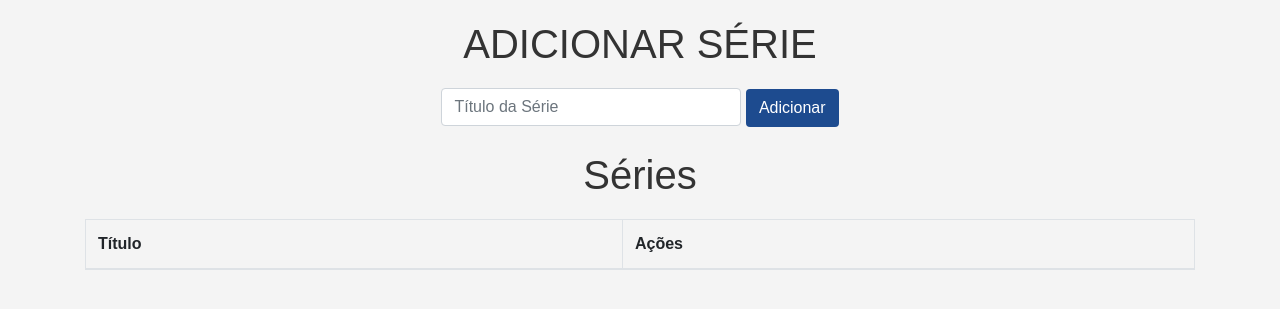
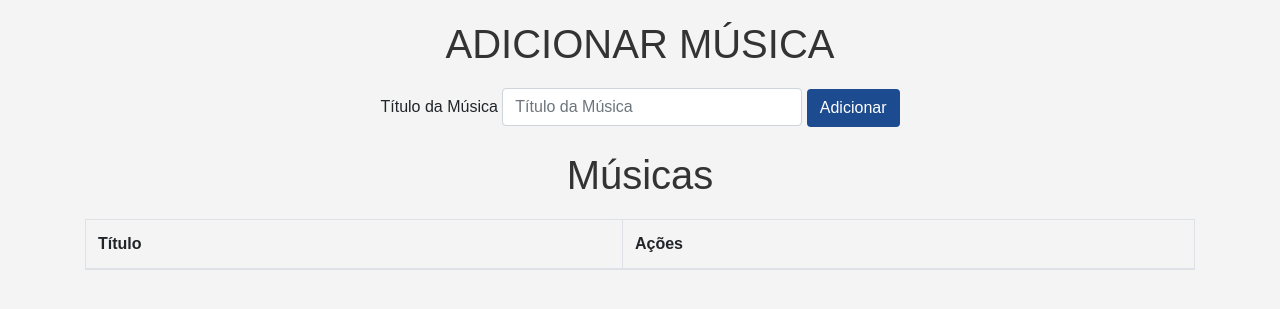
Before and after one commit to MariliaEdite/MUSICASAPP, a Flask app: page / in a window 1280 px wide. Shown: the top 309 px of the page. Run offline with Flask 3, Linux system fonts and the light colour scheme; lists and menus that the app fills with data are empty; some libraries are stand-ins or nearby versions.

Commit message:
Update index.html

```diff
--- a/templates/index.html
+++ b/templates/index.html
@@ -3,7 +3,7 @@
 <head>
     <meta charset="utf-8">
     <meta name="viewport" content="width=device-width, initial-scale=1.0">
-    <title>Gerenciador de Séries</title>
+    <title>Gerenciador de Músicas</title>
     <link href="https://stackpath.bootstrapcdn.com/bootstrap/4.5.2/css/bootstrap.min.css" rel="stylesheet">
     <style>
         body {
@@ -33,15 +33,16 @@
 </head>
 <body>
     <div class="container">
-        <h1>ADICIONAR SÉRIE</h1>
+        <h1>ADICIONAR MÚSICA</h1>
         <form method="POST" action="/" class="text-center mb-4">
             <div class="form-group">
-                <input type="text" name="title" class="form-control d-inline-block" style="width: 300px;" placeholder="Título da Série" required>
-                <input type="submit" value="Adicionar" class="btn btn-custom">
+                <label for="title">Título da Música</label>
+                <input type="text" id="title" name="title" class="form-control d-inline-block" style="width: 300px;" placeholder="Título da Música" required>
+                <button type="submit" class="btn btn-custom">Adicionar</button>
             </div>
         </form>
 
-        <h1>Séries</h1>
+        <h1>Músicas</h1>
         <table class="table table-bordered">
             <thead>
                 <tr>
@@ -50,18 +51,18 @@
                 </tr>
             </thead>
             <tbody>
-                {% for serie in serie %}
+                {% for musica in musicas %}
                     <tr>
-                        <td>{{ serie.title }}</td>
+                        <td>{{ musica.title }}</td>
                         <td>
                             <form method="POST" action="/update" class="d-inline">
-                                <input type="hidden" name="oldtitle" value="{{ serie.title }}">
-                                <input type="text" name="newtitle" value="{{ serie.title }}" class="form-control d-inline" style="width: 150px;" required>
-                                <input type="submit" value="Atualizar" class="btn btn-custom">
+                                <input type="hidden" name="oldtitle" value="{{ musica.title }}">
+                                <input type="text" name="newtitle" value="{{ musica.title }}" class="form-control d-inline" style="width: 150px;" required>
+                                <button type="submit" class="btn btn-custom">Atualizar</button>
                             </form>
                             <form method="POST" action="/delete" class="d-inline">
-                                <input type="hidden" name="title" value="{{ serie.title }}">
-                                <input type="submit" value="Deletar" class="btn btn-danger">
+                                <input type="hidden" name="title" value="{{ musica.title }}">
+                                <button type="submit" class="btn btn-danger">Deletar</button>
                             </form>
                         </td>
                     </tr>
```
